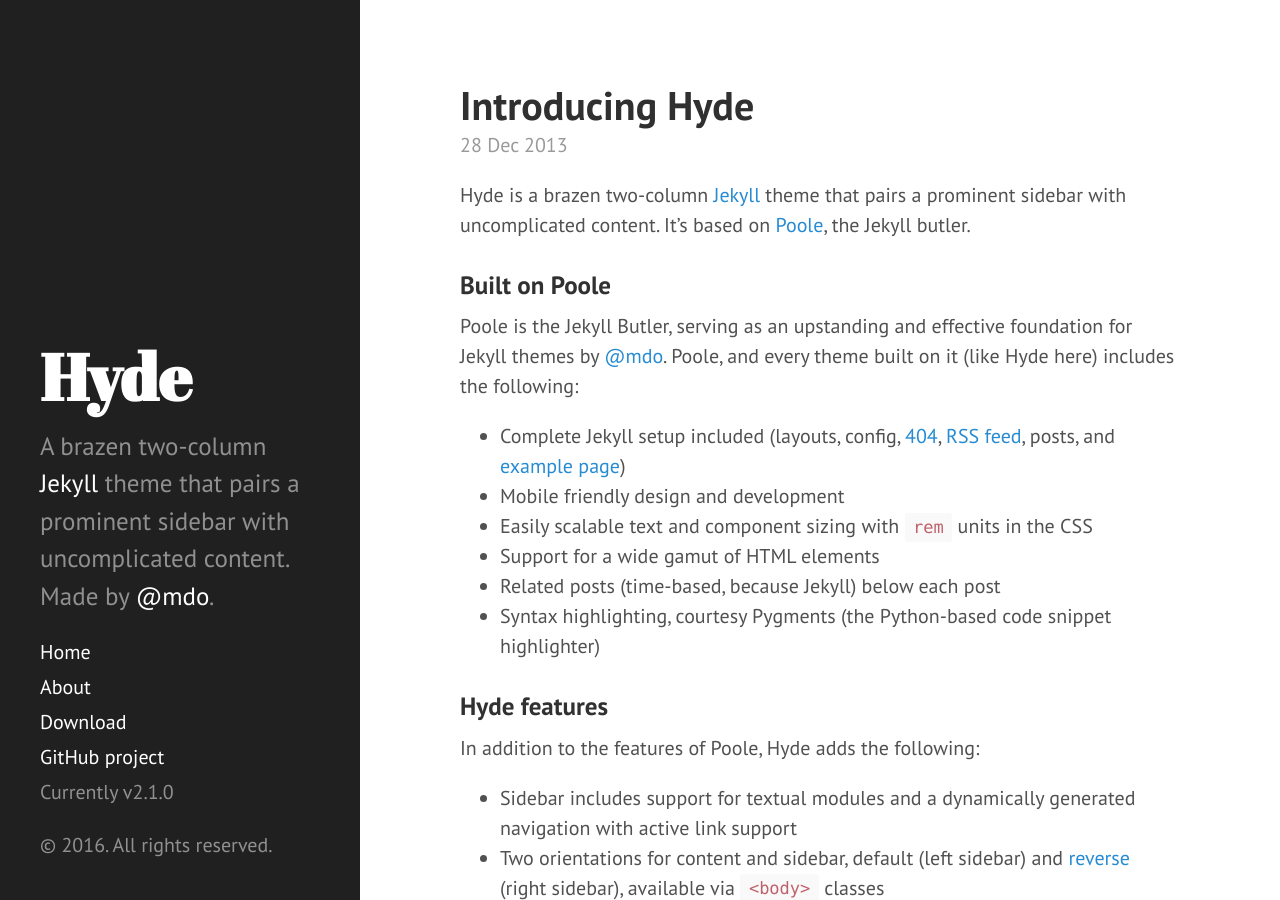
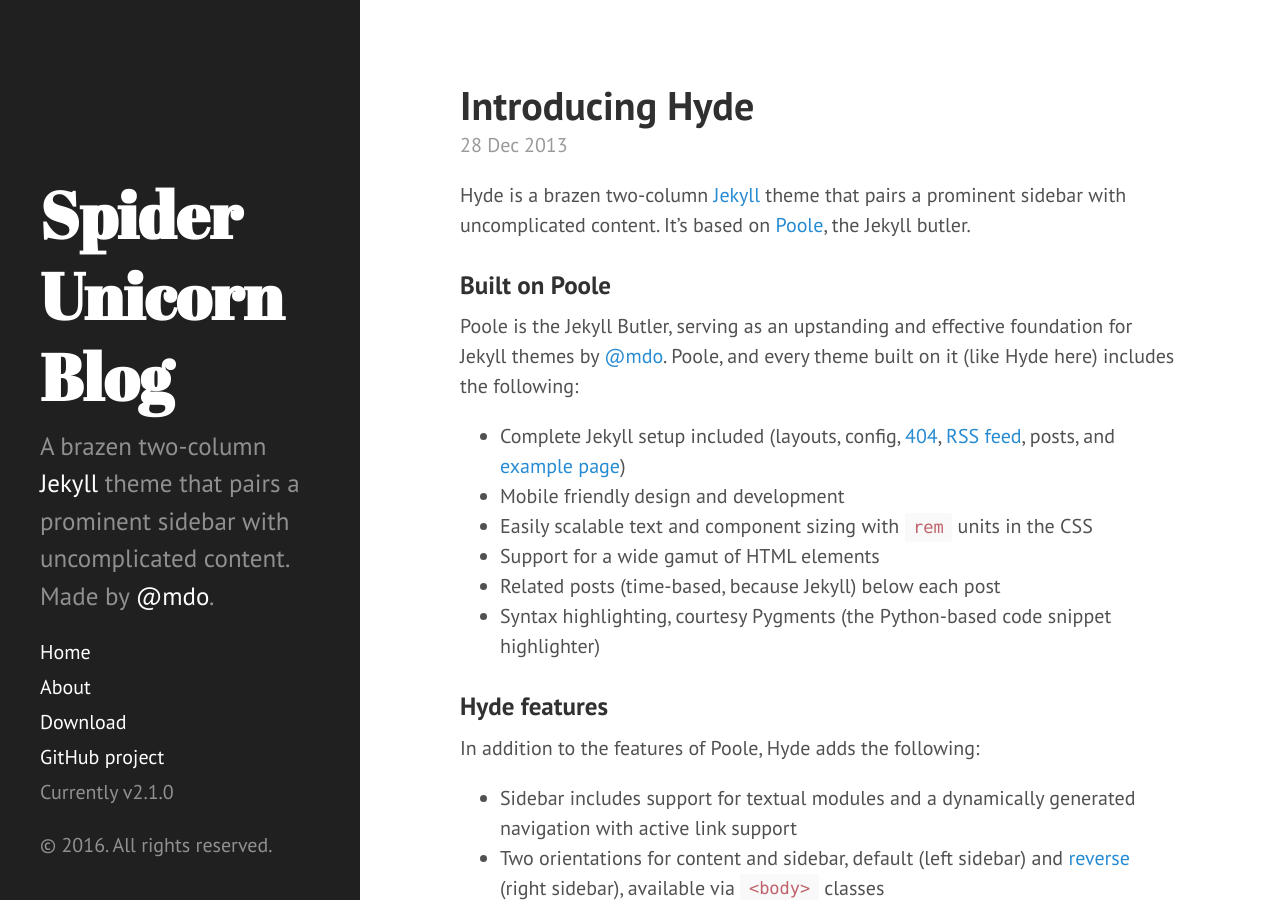
Before and after one commit to SpiderUnicorn/hyde-blog, a Jekyll site: the page built from index.html, in a window 1280 px wide and 900 px high. Built offline with Jekyll 4.4.1, drawn with Linux system fonts in a browser that asks for light colours; Markdown is read by kramdown in place of the engine named in the settings; the list of posts is cut into pages by our own code.

```diff
--- a/_config.yml
+++ b/_config.yml
@@ -6,20 +6,23 @@ highlighter:      pygments
 permalink:        pretty
 
 # Setup
-title:            Hyde
+title:            Spider Unicorn Blog
 tagline:          'A Jekyll theme'
 description:      'A brazen two-column <a href="http://jekyllrb.com" target="_blank">Jekyll</a> theme that pairs a prominent sidebar with uncomplicated content. Made by <a href="https://twitter.com/mdo" target="_blank">@mdo</a>.'
 url:              http://hyde.getpoole.com
 baseurl:          /
 
 author:
-  name:           'Mark Otto'
-  url:            https://twitter.com/mdo
+  name:           'Johan Nyström'
+  url:            https://spiderunicorn.github.io
 
 paginate:         5
 
 # Custom vars
 version:          2.1.0
 
+# Gems
+gems: [jekyll-paginate, jekyll-gist]
+
 github:
-  repo:           https://github.com/poole/hyde
+  repo:           https://github.com/SpiderUnicorn/spiderunicorn.github.io
```
